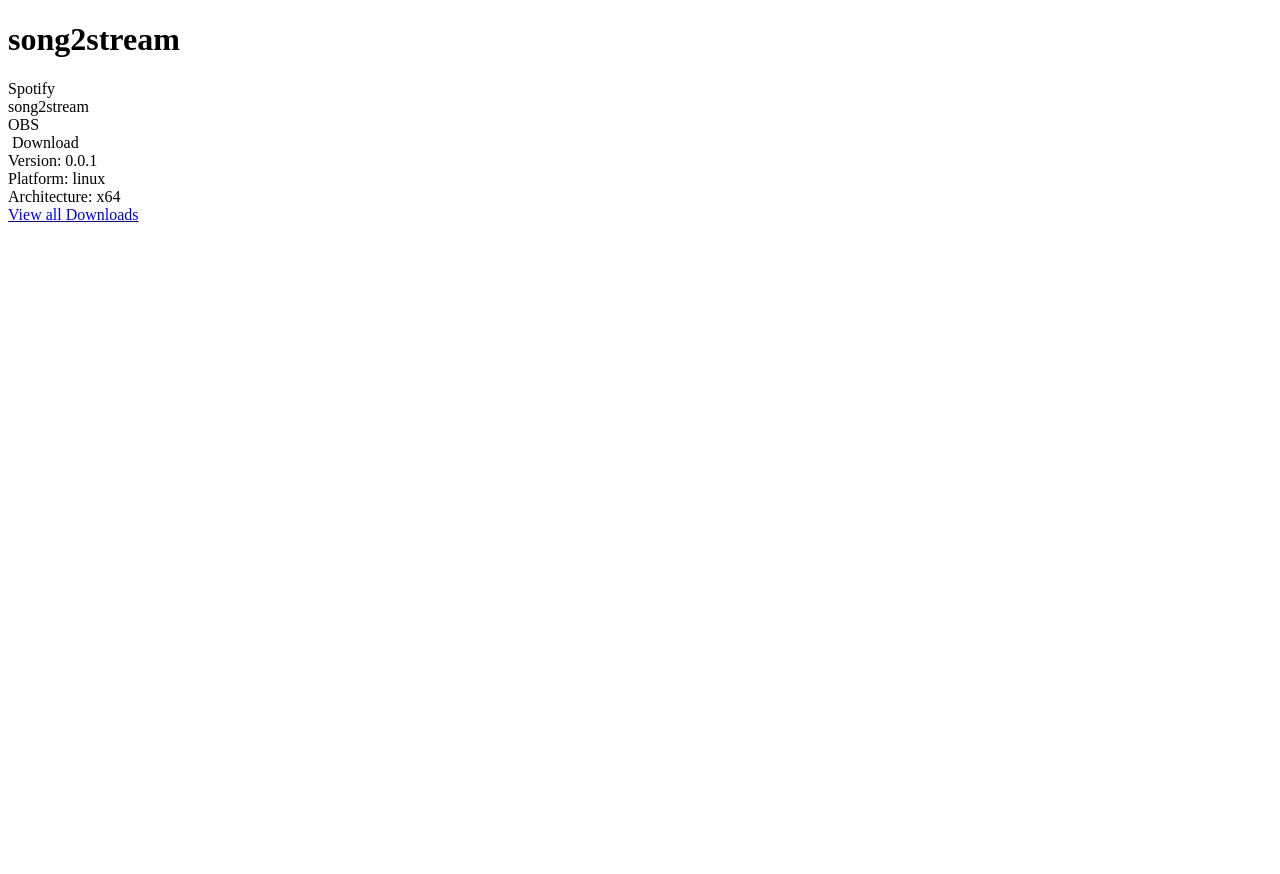
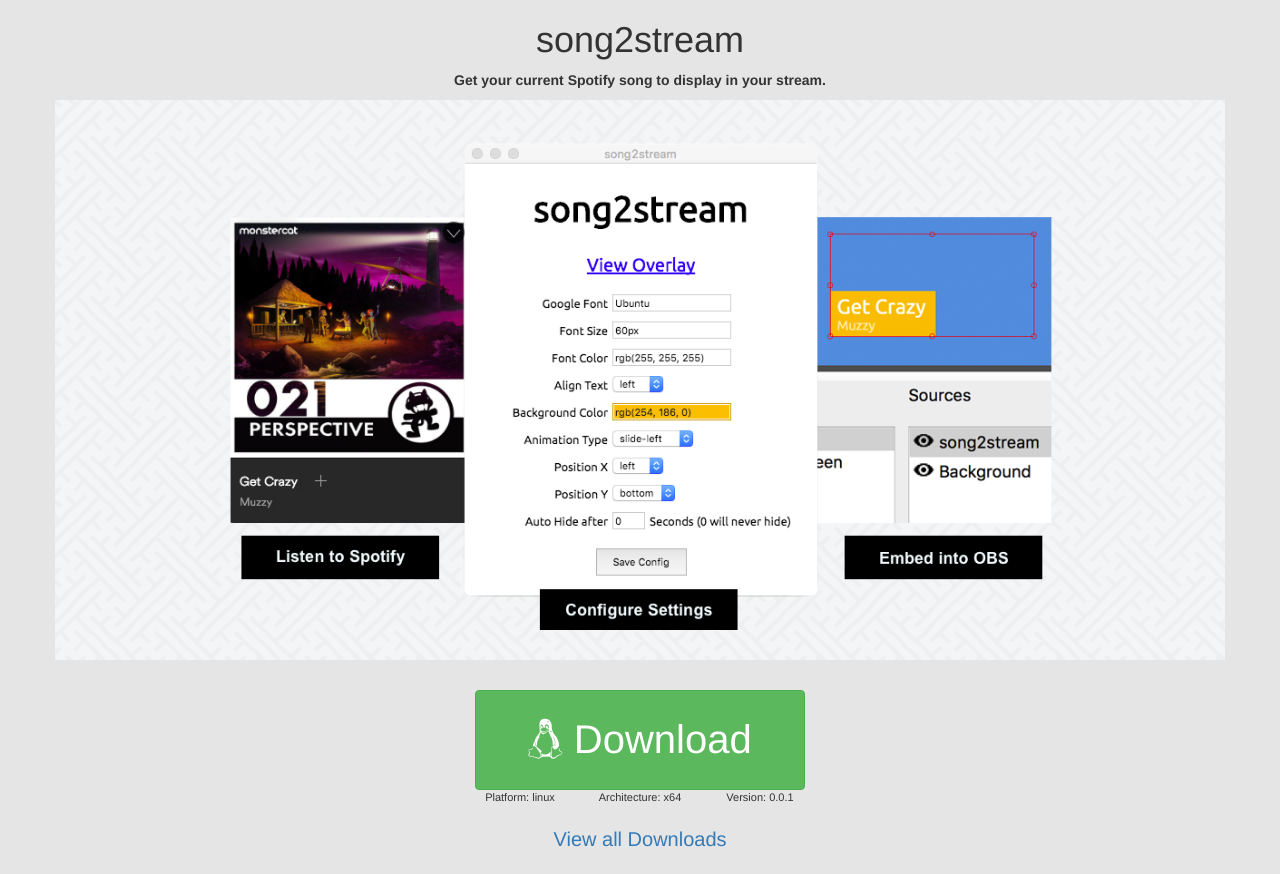
Before and after one commit to bobbylaporte/song2stream, a web app: file index.html in a window 1280 px wide. Before the commit the page ends 222 px from the top, so only its background shows below. Run offline with its HTML, style and script files only (its server is not run), Linux system fonts and the light colour scheme; some libraries are stand-ins or nearby versions.

Commit message:
fancy pants

```diff
--- a/index.html
+++ b/index.html
@@ -5,57 +5,44 @@
   <script src="https://ajax.googleapis.com/ajax/libs/jquery/3.1.1/jquery.min.js"></script>
   <script type="text/javascript" src="/song2stream/website/javascripts/download.js"></script>
   <link rel="stylesheet" type="text/css" href="https://maxcdn.bootstrapcdn.com/font-awesome/4.7.0/css/font-awesome.min.css">
+  <link rel="stylesheet" href="https://maxcdn.bootstrapcdn.com/bootstrap/3.3.7/css/bootstrap.min.css" integrity="sha384-BVYiiSIFeK1dGmJRAkycuHAHRg32OmUcww7on3RYdg4Va+PmSTsz/K68vbdEjh4u" crossorigin="anonymous">
   <link rel="stylesheet" type="text/css" href="/song2stream/website/stylesheets/styles.css">
 </head>
 <body>
 
 
-  <header>
-    <h1>song2stream</h1>
 
 
-    <div class="hero three-up">
-      <div class="spotify">
-        Spotify
-      </div>
-      <div class="song2stream">
-        song2stream
-      </div>
-      <div class="obs">
-        OBS
-      </div>
-    </div>
+  <h1 class="h1 text-center">song2stream</h1>
+  <p class="text-center"><strong>Get your current Spotify song to display in your stream.</strong></p>
+  <header class="container hero-container">
 
+    <div class="hero"></div>
 
-
-
+  </header>
 
     <div class="download-helper">
-      <a class="big-ass-button">
+    <a class="btn btn-success big-ass-button">
       <i class="fa"></i>
       Download
     </a>
-      <div class="details">
-        <div class="version">
-          Version: <span></span>
-        </div>
-
-        <div class="platform">
+    <div class="details row">
+      <div class="platform col-xs-4 text-center">
         Platform: <span></span>
       </div>
 
-        <div class="architecture">
+      <div class="architecture col-xs-4 text-center">
         Architecture: <span></span>
+      </div>
+      <div class="version col-xs-4 text-center">
+        Version: <span></span>
       </div>
     </div>
   </div>
 
-    <a href="https://github.com/bobbylaporte/song2stream/releases/tag/0.0.1" class="all-downloads-link">
+  <a href="https://github.com/bobbylaporte/song2stream/releases/tag/0.0.1" class="view-all-downloads">
     View all Downloads
   </a>
-
-
-  </header>
 
 
 
--- a/website/javascripts/download.js
+++ b/website/javascripts/download.js
@@ -62,13 +62,13 @@
 
   switch(platform){
     case 'darwin':
-      $('.download-helper .big-ass-button a').addClass('fa-apple');
+      $('.big-ass-button i').addClass('fa-apple');
     break;
     case 'win32':
-      $('.download-helper .big-ass-button a').addClass('fa-windows');
+      $('.big-ass-button i').addClass('fa-windows');
     break;
     case 'linux':
-      $('.download-helper .big-ass-button a').addClass('fa-linux');
+      $('.big-ass-button i').addClass('fa-linux');
     break;
   }
 
@@ -76,12 +76,18 @@
   $('.download-helper .platform span').text(platform);
   $('.download-helper .architecture span').text(architecture);
 
+  $('.big-ass-button').attr('href', link);
+
 
   $('.download-helper .big-ass-button').on('click', function(){
     console.log('download');
     ga('send', 'event', 'Download', 'download', version + '-' + platform + '-' + architecture);
-
-    window.location.assign(link);
   });
 
+
+  if(platform && version && architecture){
+    $('.download-helper').show();
+  }
+
+
 });
--- a/website/stylesheets/styles.css
+++ b/website/stylesheets/styles.css
@@ -1 +1,53 @@
-styles.css
+body{
+  background-color: rgba(145, 145, 145, 0.23);
+}
+
+.hero-container{
+  background-image: url('/song2stream/website/images/sayagata-400px.png');
+  background-repeat: repeat;
+  padding-top: 30px;
+  padding-bottom: 30px;
+}
+
+
+.hero{
+  height: 500px;
+  width: 100%;
+  background-image: url('/song2stream/website/images/header.png');
+  background-size: contain;
+  background-repeat: no-repeat;
+  background-position: center center;
+}
+
+
+.download-helper{
+  max-width: 330px;
+  margin: 0 auto;
+  margin-top: 30px;
+  display: none;
+}
+
+.download-helper .big-ass-button{
+  display: block;
+  max-width: 330px;
+  height: 100px;
+  margin: 0 auto;
+
+  line-height: 85px;
+  font-size: 40px;
+  text-align: center;
+}
+
+.download-helper .details{
+  font-size: 11px;
+}
+
+
+
+.view-all-downloads{
+  display: block;
+  width: 330px;
+  margin: 20px auto;
+  text-align: center;
+  font-size: 20px;
+}
```
Also changed, not shown: website/images/header.png (added), website/images/obs.png (added), website/images/sayagata-400px.png (added), website/images/song2stream.png (added), website/images/spotify.png (added), 1 other file. Lines whose indentation alone changed are shown as unchanged.
